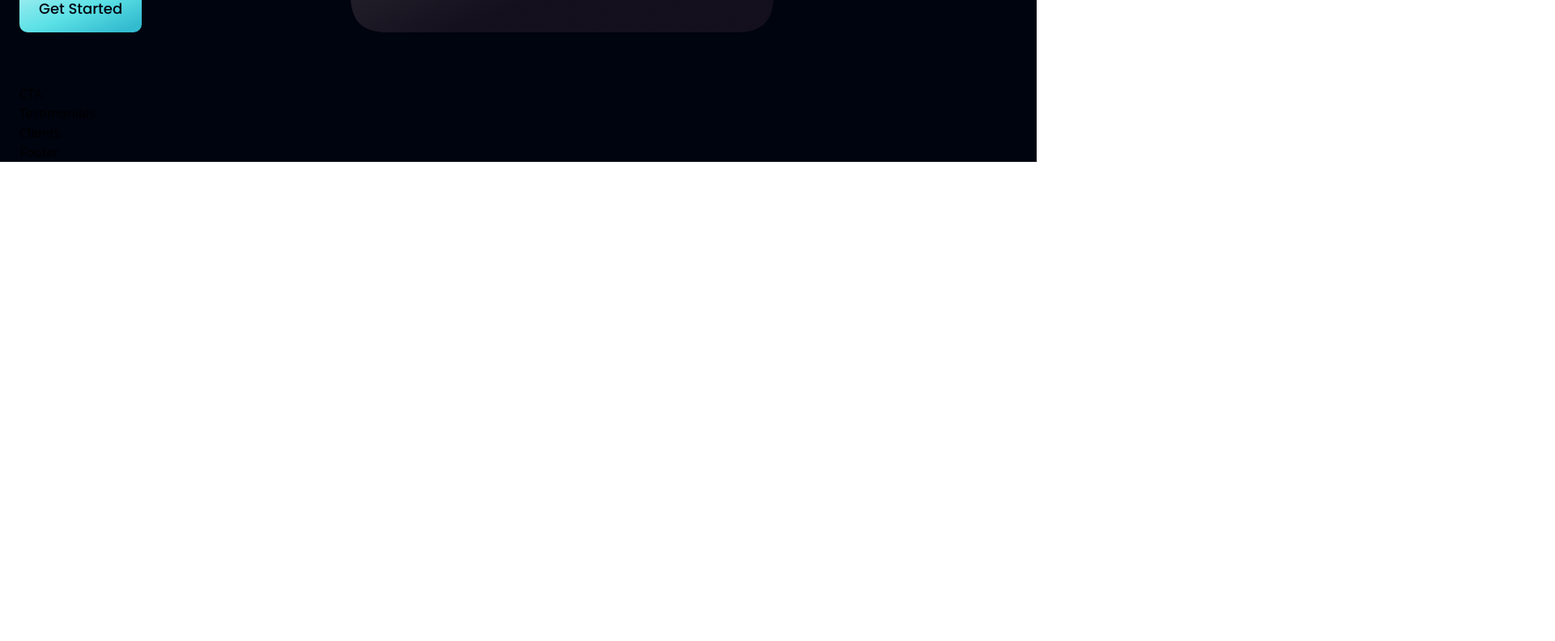
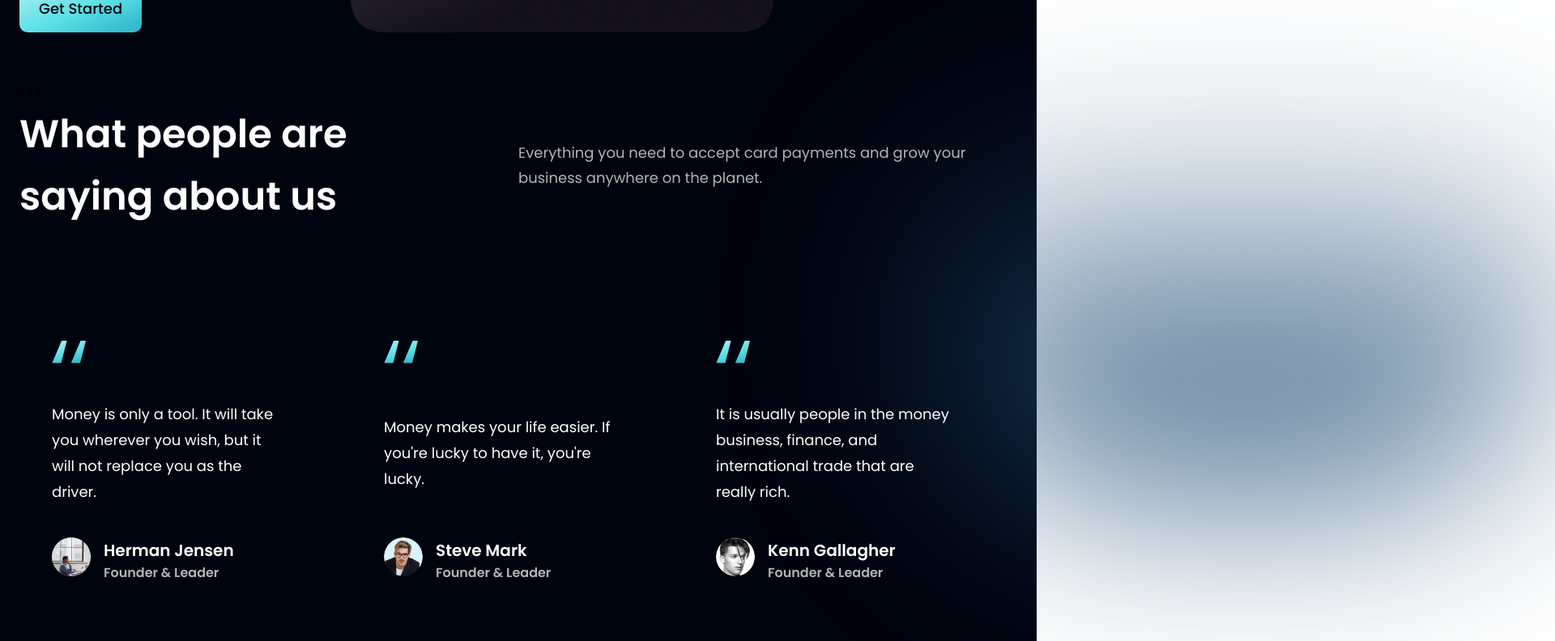
Before and after one commit to Frolov-Andrey2405/FinVista, a React (Vite) app in the folder fin_vista/: page / in a window 1280 px wide. Shown: the part 3260-4052 px from the top of the page at 81% size, 1920 px wide, since content can reach past the window. Before the commit the page ends 3460 px from the top, so only its background shows below. Built offline with nearby package versions, Linux system fonts and the light colour scheme.

Commit message:
Testimonials & FeedbackCard

```diff
--- a/fin_vista/src/components/FeedbackCard.jsx
+++ b/fin_vista/src/components/FeedbackCard.jsx
@@ -1,9 +1,26 @@
-import React from 'react'
+import React from "react";
+import { quotes } from "../assets";
 
-const FeedbackCard = () => {
-    return (
-      <div>FeedbackCard</div>
-    )
-}
+const FeedbackCard = ({content, name, title, img}) => (
+  <div className="flex justify-between flex-col px-10 py-12 rounded-[20px] max-w-[370px] md:mr-10 sm:mr-5 mr-0 my-5 feedback-card">
+    <img src={quotes} alt="double_quotes" className="w-[42px] h-[42px] object-contain"/>
+    <p className="font-poppins font-normal text-[18px] leading-[32px] text-white my-10">
+      {content}
+    </p>
 
-export default FeedbackCard
+    <div className="flex flex-row">
+      <img src={img} alt={name} className="w-[48px] h-[48px] rounded-full"/>
+      <div className="flex flex-col ml-4">
+        <h4 className="font-poppins font-semibold text-[20px] leading-[32px] text-white">
+        {name}
+        </h4>
+        <h4 className="font-poppins font-semibold text-[16px] leading-[24px] text-dimWhite">
+        {title}
+        </h4>
+      </div>
+    </div>
+
+  </div>
+);
+
+export default FeedbackCard;
--- a/fin_vista/src/components/Testimonials.jsx
+++ b/fin_vista/src/components/Testimonials.jsx
@@ -1,9 +1,30 @@
 import React from 'react'
+import styles from '../style'
+import { feedback } from '../constants';
+import FeedbackCard from './FeedbackCard'
 
-const Testimonials = () => {
-    return (
-      <div>Testimonials</div>
-    )
-}
+const Testimonials = () =>  (
+    <section>
+      <div className='absolute z-[0] w-[60%] h-[60%] -right-[50%] rounded-full blue__gradient' />
+
+
+      <div className='w-full flex justify-between items-center md:flex-row flex-col sm:mb-16 mb-6 relative z-[1]'>
+        <h1 className={styles.heading2}>
+        What people are <br className='sm:block hidden' /> saying about us
+        </h1>
+        <div className='w-full md:mt-0 mt-6'>
+          <p className={`${styles.paragraph} text-left max-w[450px]`}>
+          Everything you need to accept card payments and grow your business anywhere on the planet.
+          </p>
+        </div>
+      </div>
+
+      <div className='flex flex-wrap sm:justify-start justify-center w-full feedback-container relative z-[1]'>
+        {feedback.map((card)=>(
+          <FeedbackCard key={card.id} {...card} />
+        ))}
+      </div>
+    </section>
+  )
 
 export default Testimonials
```
